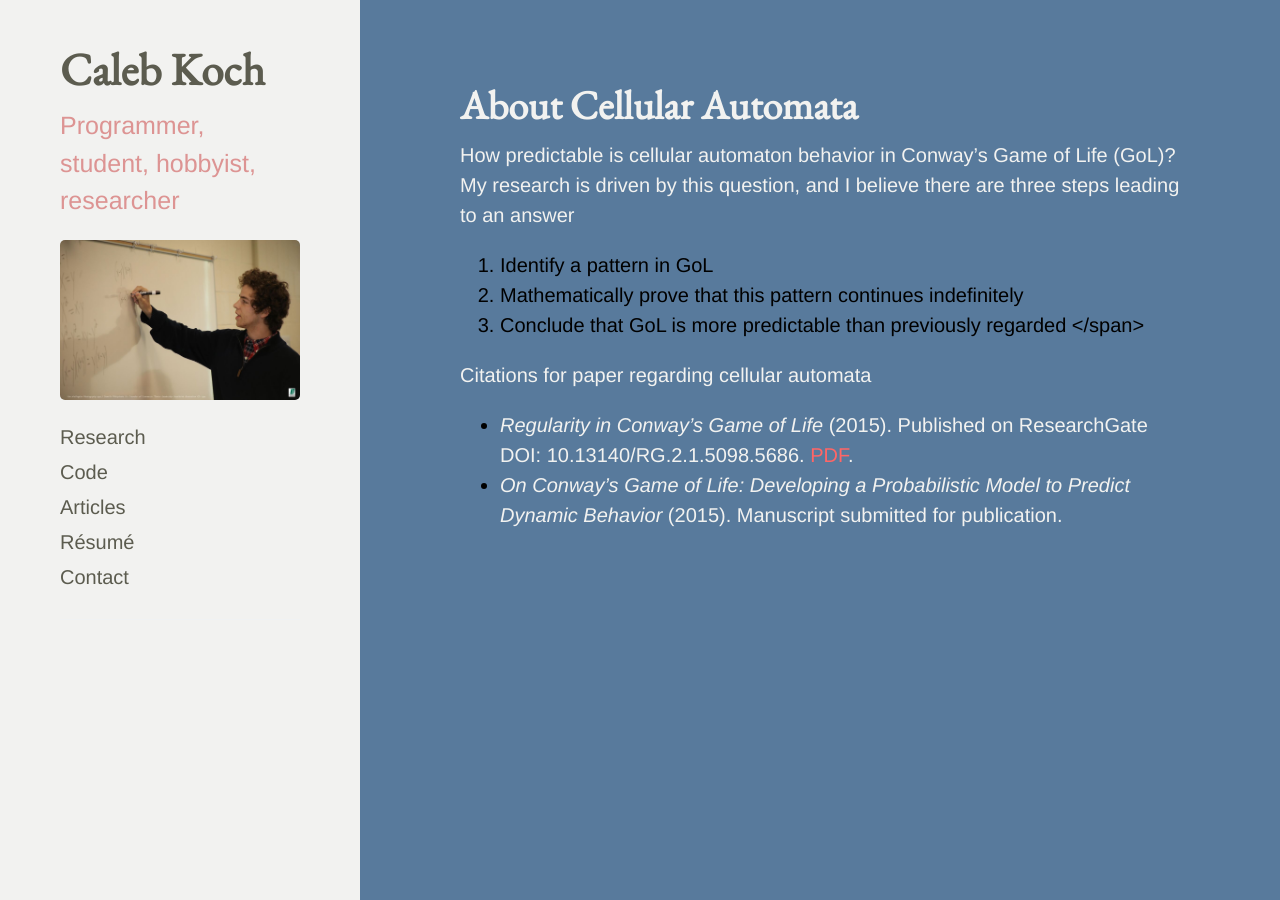
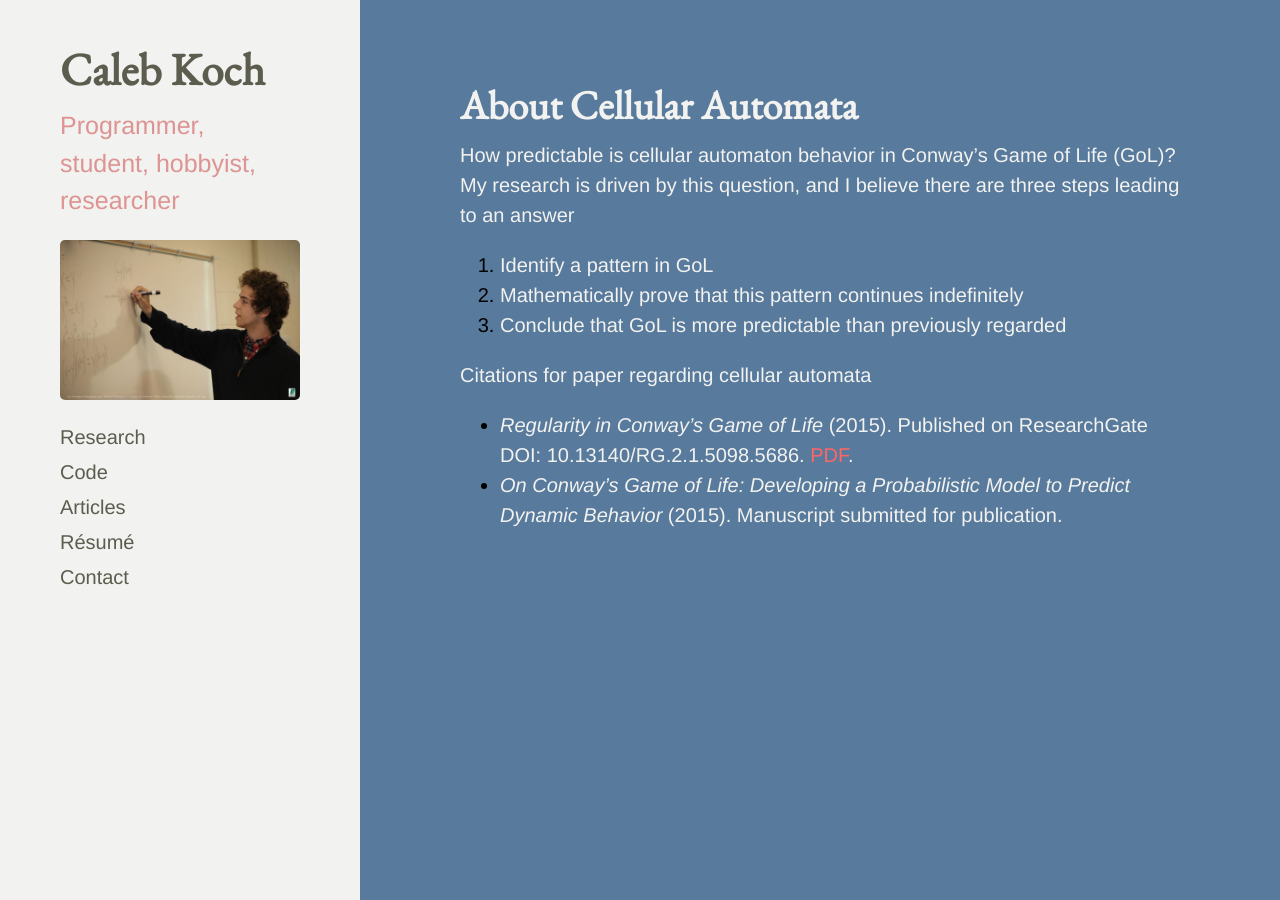
Before and after one commit to cakoch10/cakoch10.github.io, a Jekyll site: the page built from automata.md, in a window 1280 px wide. Built offline with Jekyll 4.4.1, drawn with Linux system fonts in a browser that asks for light colours; Markdown is read by kramdown in place of the engine named in the settings.

Commit message:
Update automata.md

```diff
--- a/automata.md
+++ b/automata.md
@@ -5,11 +5,11 @@ title: About Cellular Automata
 
 <span style="color:#f2f2f0">
 How predictable is cellular automaton behavior in Conway's Game of Life (GoL)?  My research is driven by this question, and I believe there are three steps leading to an answer
+</span>
+1. <span style="color:#f2f2f0">Identify a pattern in GoL</span>
+2. <span style="color:#f2f2f0">Mathematically prove that this pattern continues indefinitely</span>
+3. <span style="color:#f2f2f0">Conclude that GoL is more predictable than previously regarded</span>
 
-1. Identify a pattern in GoL
-2. Mathematically prove that this pattern continues indefinitely
-3. Conclude that GoL is more predictable than previously regarded
-</span>
 
 <span style="color:#f2f2f0">
 Citations for paper regarding cellular automata
```
